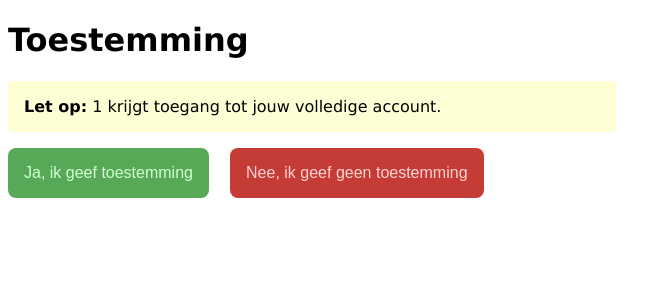
After one commit to debolk/bolklogin, a PHP site: page /views/authorize.php?client_id=1 in a window 1280 px wide. The commit adds this page. Shown: the top 300 px of the page, without its empty margins (0-671 px from the left). Run offline with PHP 8.4, Linux system fonts and the light colour scheme.

Commit message:
more useable form styling

```diff
--- a/src/Login.php
+++ b/src/Login.php
@@ -61,7 +61,7 @@ class Login extends Tonic\Resource
     private function loginForm($error = null)
     {
         ob_start();
-        include('../public/login.php');
+        include('../web/views/login.php');
         return ob_get_clean();
     }
 
@@ -72,7 +72,7 @@ class Login extends Tonic\Resource
     private function authorizationForm()
     {
         ob_start();
-        include('../public/authorize.php');
+        include('../web/views/authorize.php');
         return ob_get_clean();
     }
 
@@ -89,7 +89,7 @@ class Login extends Tonic\Resource
     private function displayError($error_message)
     {
         ob_start();
-        include('../public/error.php');
+        include('../web/views/error.php');
         return ob_get_clean();
     }
 
--- /dev/null
+++ b/web/stylesheets/application.css
@@ -0,0 +1,61 @@
+body {
+    font-family: Verdana, sans-serif;
+    font-size: medium;
+}
+p {
+    max-width: 36em;
+}
+.warning {
+    background-color: #ffffd5;
+    border-radius: 0.25em;
+    color: black;
+    padding: 1em;
+}
+.yes, .no {
+    border: none;
+    border-radius: 0.5em;
+    color: white;
+    cursor: pointer;
+    padding: 1em;
+}
+.yes {
+    background: none repeat scroll 0 0 #57a957;
+    border-color: #57a957;
+    color: #d2ffd2;
+}
+.no {
+    background: none repeat scroll 0 0 #c43c35;
+    border-color: #c43c35;
+    color: #ffd3d3;
+}
+.error {
+    background-color: red;
+    border-radius: 0.25em;
+    color: white;
+    padding: 1em;
+}
+
+.login {
+    background: none repeat scroll 0 0 #57a957;
+    border: none;
+    border-color: #57a957;
+    border-radius: 0.5em;
+    color: #d2ffd2;
+    color: white;
+    cursor: pointer;
+    padding: 1em;
+}
+
+input, button {
+    font-size: medium;
+    margin-right: 1em;
+}
+
+input {
+    width: 36em;
+    height: 2em;
+}
+
+form div {
+    margin-bottom: 1em;
+}
--- /dev/null
+++ b/web/views/authorize.php
@@ -0,0 +1,19 @@
+<!doctype html>
+<html>
+    <head>
+        <title>Bolklogin</title>
+        <link rel="stylesheet" href="stylesheets/application.css">
+    </head>
+    <body>
+        <h1>Toestemming</h1>
+        <p class="warning">
+            <strong>Let op:</strong> <?= $_GET['client_id']; ?> krijgt toegang tot jouw volledige account.
+        </p>
+        <form action="<?= $_SERVER['REQUEST_URI'];?>" method="POST">
+            <div>
+                <button type="submit" name="authorization" value="1" class="yes">Ja, ik geef toestemming</button>
+                <button type="submit" name="authorization" value="0" class="no">Nee, ik geef geen toestemming</button>
+            </div>
+        </form>
+    </body>
+</html>
--- a/public/error.php
+++ b/web/views/error.php
@@ -2,9 +2,7 @@
 <html>
     <head>
         <title>Bolklogin</title>
-        <style>
-            .error { border-radius: 0.25em; padding: 1em; background-color: red; color: white; }
-        </style>
+        <link rel="stylesheet" href="stylesheets/application.css">
     </head>
     <body>
         <h1>Bolklogin</h1>
```
Also changed, not shown: public/authorize.php (deleted, +0 -26 lines), web/views/login.php (renamed from public/login.php, +9 -11 lines).
